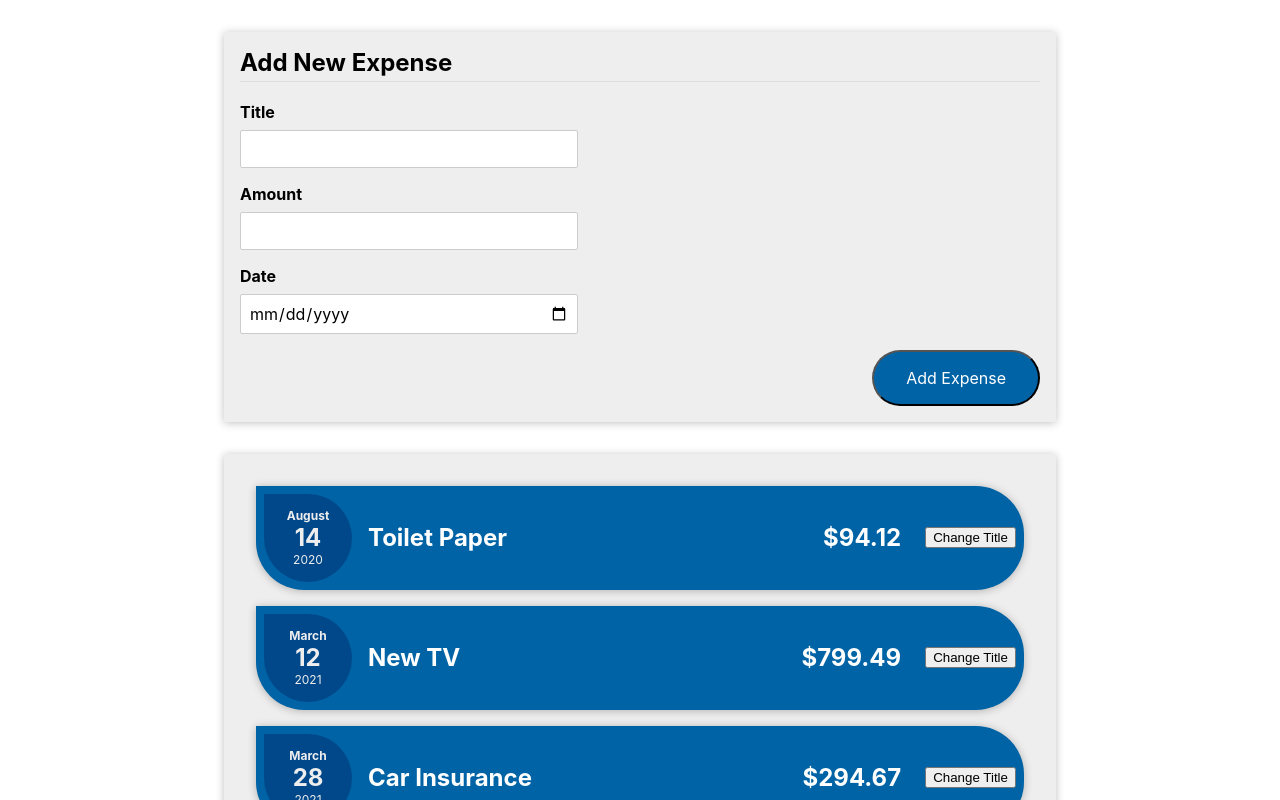
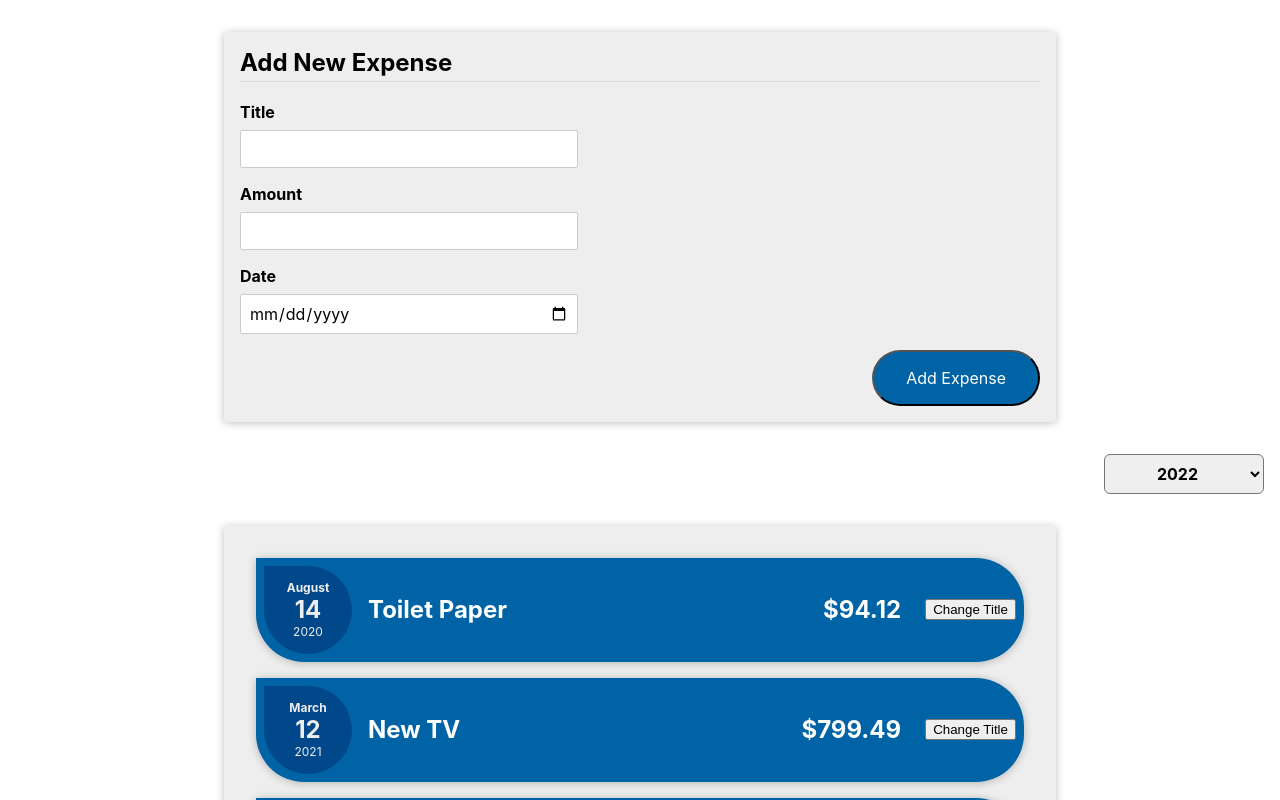
Before and after one commit to evanbechtol/react-complete, a React (Create React App) app: page / in a window 1280 px wide. Shown: the top 800 px of the page. Built offline with nearby package versions, Linux system fonts and the light colour scheme.

Commit message:
Lecture 59: Lifting the state "up"
- Learn to pass pointers  of functions to children components, which allow us to pass the state up to the parent

```diff
--- /dev/null
+++ b/src/components/ExpenseFilter/ExpenseFilter.css
@@ -0,0 +1,24 @@
+.expenses-filter {
+  color: white;
+  padding: 0 1rem;
+}
+
+.expenses-filter__control {
+  display: flex;
+  width: 100%;
+  align-items: center;
+  justify-content: space-between;
+  margin: 1rem 0;
+}
+
+.expenses-filter label {
+  font-weight: bold;
+  margin-bottom: 0.5rem;
+}
+
+.expenses-filter select {
+  font: inherit;
+  padding: 0.5rem 3rem;
+  font-weight: bold;
+  border-radius: 6px;
+}
--- /dev/null
+++ b/src/components/ExpenseFilter/ExpenseFilter.js
@@ -0,0 +1,26 @@
+import React from 'react';
+
+import './ExpenseFilter.css';
+
+const ExpensesFilter = (props) => {
+  const filterChangedHandler = (e) => {
+    console.log('Filter changed handler called');
+    props.onFilterChange(e);
+  };
+
+  return (
+    <div className='expenses-filter'>
+      <div className='expenses-filter__control'>
+        <label>Filter by year</label>
+        <select onChange={filterChangedHandler}>
+          <option value='2022'>2022</option>
+          <option value='2021'>2021</option>
+          <option value='2020'>2020</option>
+          <option value='2019'>2019</option>
+        </select>
+      </div>
+    </div>
+  );
+};
+
+export default ExpensesFilter;
--- a/src/components/Expenses/Expenses.js
+++ b/src/components/Expenses/Expenses.js
@@ -1,11 +1,22 @@
-import ExpenseItem from "./ExpenseItem";
+import React, { useState } from "react";
+
 import "./Expenses.css";
 import Card from "../UI/Card";
+import ExpenseItem from "./ExpenseItem";
+import ExpensesFilter from "../ExpenseFilter/ExpenseFilter";
 
 const Expenses = ( props ) => {
   const { expenses } = props;
+  const [ selectedYear, setSelectedYear ] = useState( "" );
+
+  const filterChangedHandler = (updatedFilter) => {
+    setSelectedYear(updatedFilter);
+    console.log('State updated', updatedFilter);
+  };
 
   return (
+    <div>
+      <ExpensesFilter onFilterChange={filterChangedHandler}/>
       <Card className="expenses">
         <ExpenseItem title={expenses[ 0 ].title}
                      amount={expenses[ 0 ].amount}
@@ -20,6 +31,7 @@
                      date={expenses[ 2 ].date}
         />
       </Card>
+    </div>
   );
 };
 
```
Lines whose indentation alone changed are shown as unchanged.
